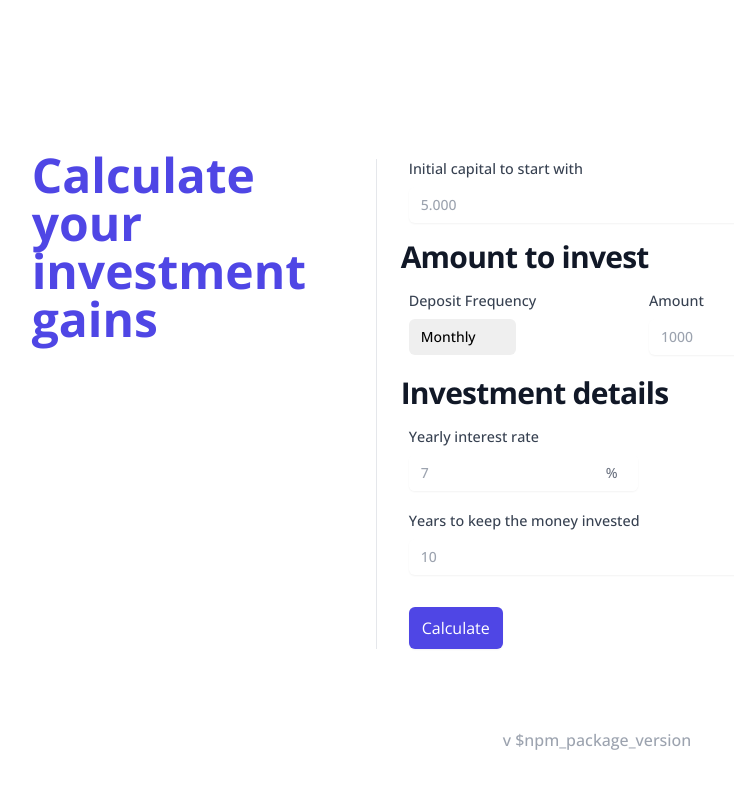
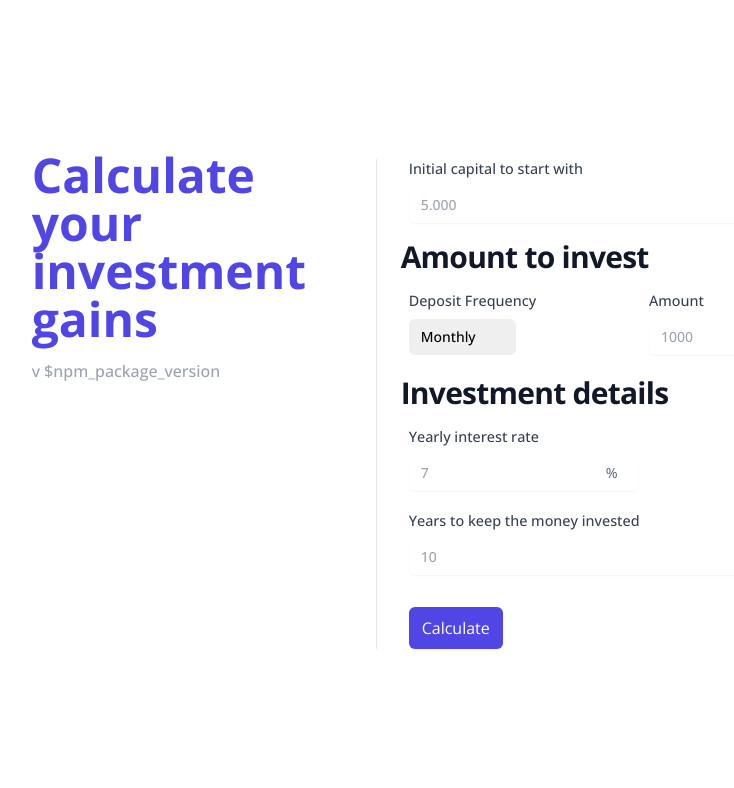
Before and after one commit to ALonghi/portfolio-useful-tools, a Next.js app: page / in a window 1280 px wide. Shown: the top 788 px of the page, without its empty margins (51-785 px from the left). Built offline with nearby package versions, Linux system fonts and the light colour scheme.

Commit message:
Moved project version to decent spot

```diff
--- a/package.json
+++ b/package.json
@@ -1,6 +1,6 @@
 {
   "private": true,
-  "version": "1.0.1",
+  "version": "1.0.2",
   "scripts": {
     "dev": "next",
     "build": "next build",
--- a/pages/index.tsx
+++ b/pages/index.tsx
@@ -55,6 +55,7 @@ const IndexPage = () => {
                         <div className='max-w-xs'>
                             <p className="text-4xl font-bold text-indigo-600 sm:text-5xl">Calculate your investment
                                 gains</p>
+                            <p className={` bottom-10 mt-4 text-gray-400`}>v {process.env.NEXT_PUBLIC_APP_VERSION}</p>
                         </div>
 
                         <div className="sm:ml-6 w-max">
@@ -103,7 +104,6 @@ const IndexPage = () => {
                         </div>
                     </main>
                 </div>
-                <p className={`absolute bottom-10 mb-2 ml-4  text-gray-400`}>v {process.env.NEXT_PUBLIC_APP_VERSION}</p>
             </div>
         </>
     )
```
